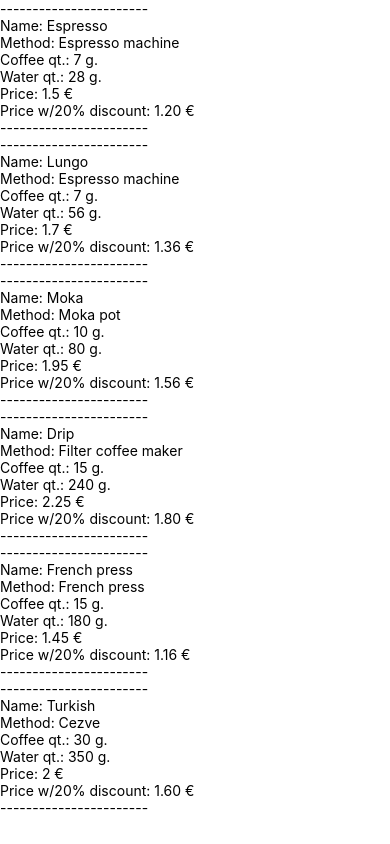
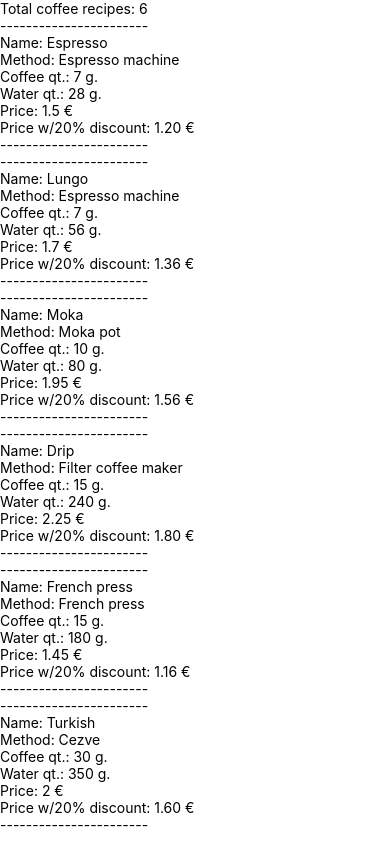
Before and after one commit to kuorus/curso-react-native, a React Native app: screen / in a window 390 px wide. Built offline with nearby package versions, Linux system fonts and the light colour scheme.

Commit message:
Cafes as state / effect

```diff
--- a/src/App.js
+++ b/src/App.js
@@ -1,5 +1,5 @@
-import React from 'react'
-import { FlatList, SafeAreaView, ScrollView, StatusBar, useColorScheme } from 'react-native'
+import React, { useEffect, useState } from 'react'
+import { FlatList, SafeAreaView, StatusBar, Text, useColorScheme, View } from 'react-native'
 import Coffee from './components/Coffee'
 
 const App = () => {
@@ -10,14 +10,19 @@
 
   const isDarkMode = useColorScheme() === 'dark'
 
-  const cafes = loadCafes()
+  const [cafes, setCafes] = useState([])
+
+  useEffect(() => {
+    setCafes(loadCafes())
+  }, [])
 
   return (
     <SafeAreaView>
       <StatusBar barStyle={isDarkMode ? 'light-content' : 'dark-content'} />
-      <ScrollView contentInsetAdjustmentBehavior="automatic">
-        <FlatList data={cafes} renderItem={({ item }) => <Coffee cafe={item} discount={0.2} />} scrollEnabled={false} />
-      </ScrollView>
+      <View>
+        <Text>Total coffee recipes: {cafes.length}</Text>
+        <FlatList data={cafes} renderItem={({ item }) => <Coffee cafe={item} discount={0.2} />} />
+      </View>
     </SafeAreaView>
   )
 }
```
